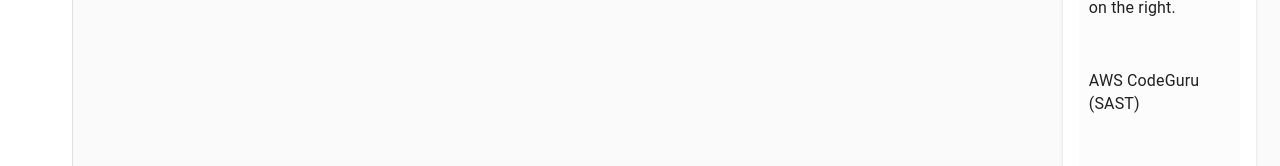
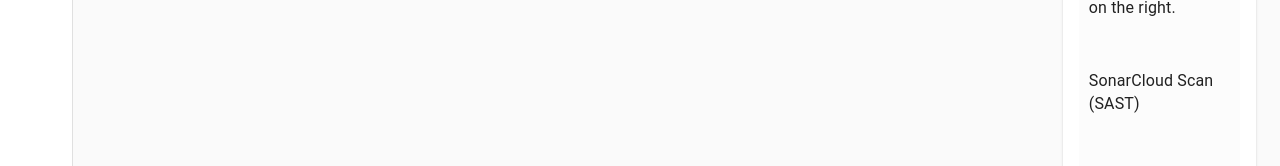
Before and after one commit to TirthParikh27/AddSec, a React (Create React App) app in the folder ui/: page /integrateTools in a window 1280 px wide. Shown: the part 267-433 px from the top of the page. Built offline with nearby package versions, Linux system fonts and the light colour scheme; no server answers.

Commit message:
SonarCloud added in ui

```diff
--- a/ui/src/components/FlowChart.js
+++ b/ui/src/components/FlowChart.js
@@ -156,16 +156,16 @@ const FlowChart = () => {
             id: String(id++),
             // type: "input",
             sourcePosition: "right",
-            targetPosition: "left",
+            // targetPosition: "left",
             data: { label: list[i]["name"] },
             position: { x: x, y: y },
           });
         } else if (i === list.length - 1) {
           finalElements.push({
             id: String(id++),
-            // type: "input",
-            sourcePosition: "right",
-            targetPosition: "left",
+            type: "input",
+            sourcePosition: "left",
+            // targetPosition: "left",
             data: { label: list[i]["name"] },
             position: { x: x, y: y },
           });
--- a/ui/src/components/Sidebar.js
+++ b/ui/src/components/Sidebar.js
@@ -16,10 +16,10 @@ const Sidebar = () => {
 
       <div
         className="dndnode"
-        onDragStart={(event) => onDragStart(event, "default" , "AWS CodeGuru (SAST)")}
+        onDragStart={(event) => onDragStart(event, "default" , "SonarCloud Scan (SAST)")}
         draggable
       >
-        AWS CodeGuru (SAST)
+        SonarCloud Scan (SAST)
       </div>
       <div
         className="dndnode"
```
